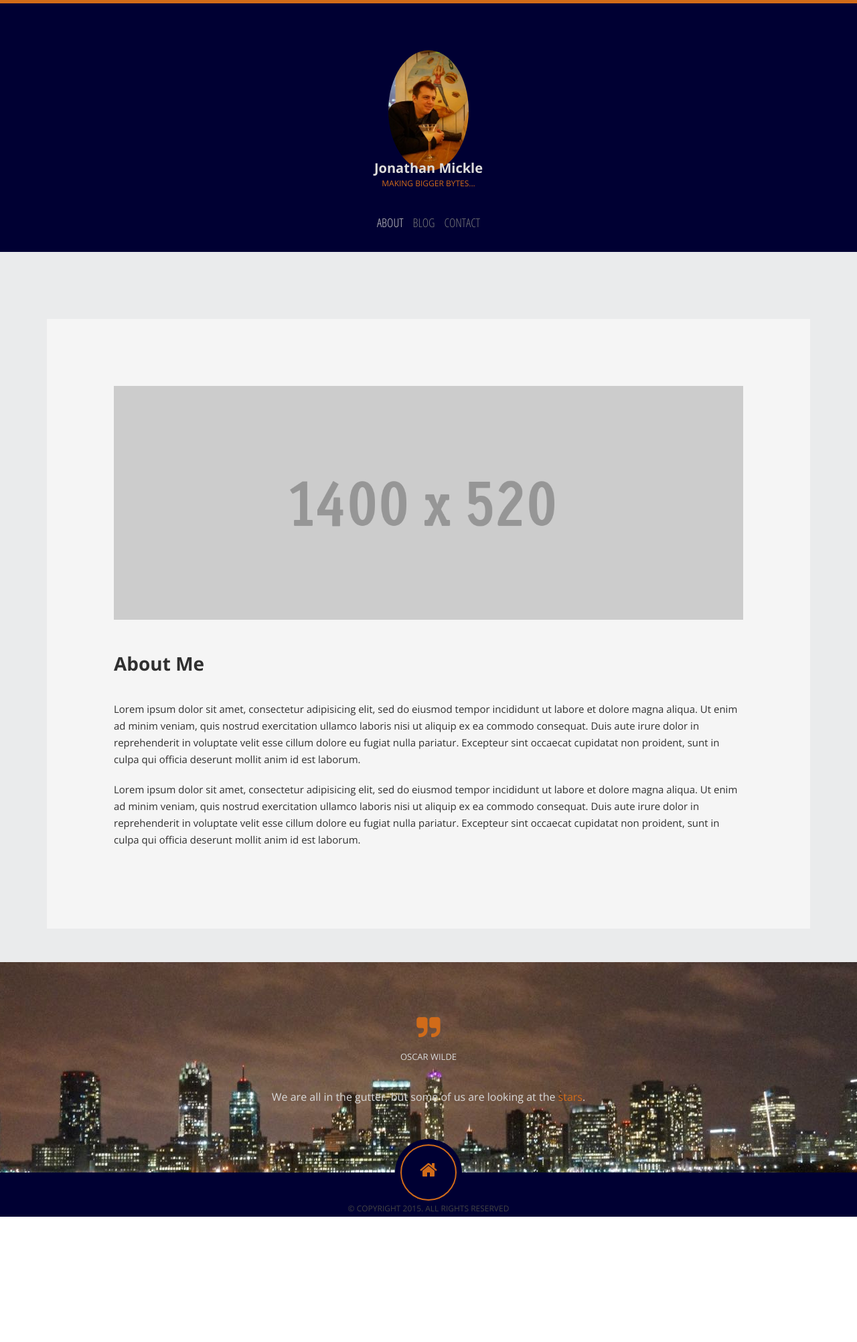
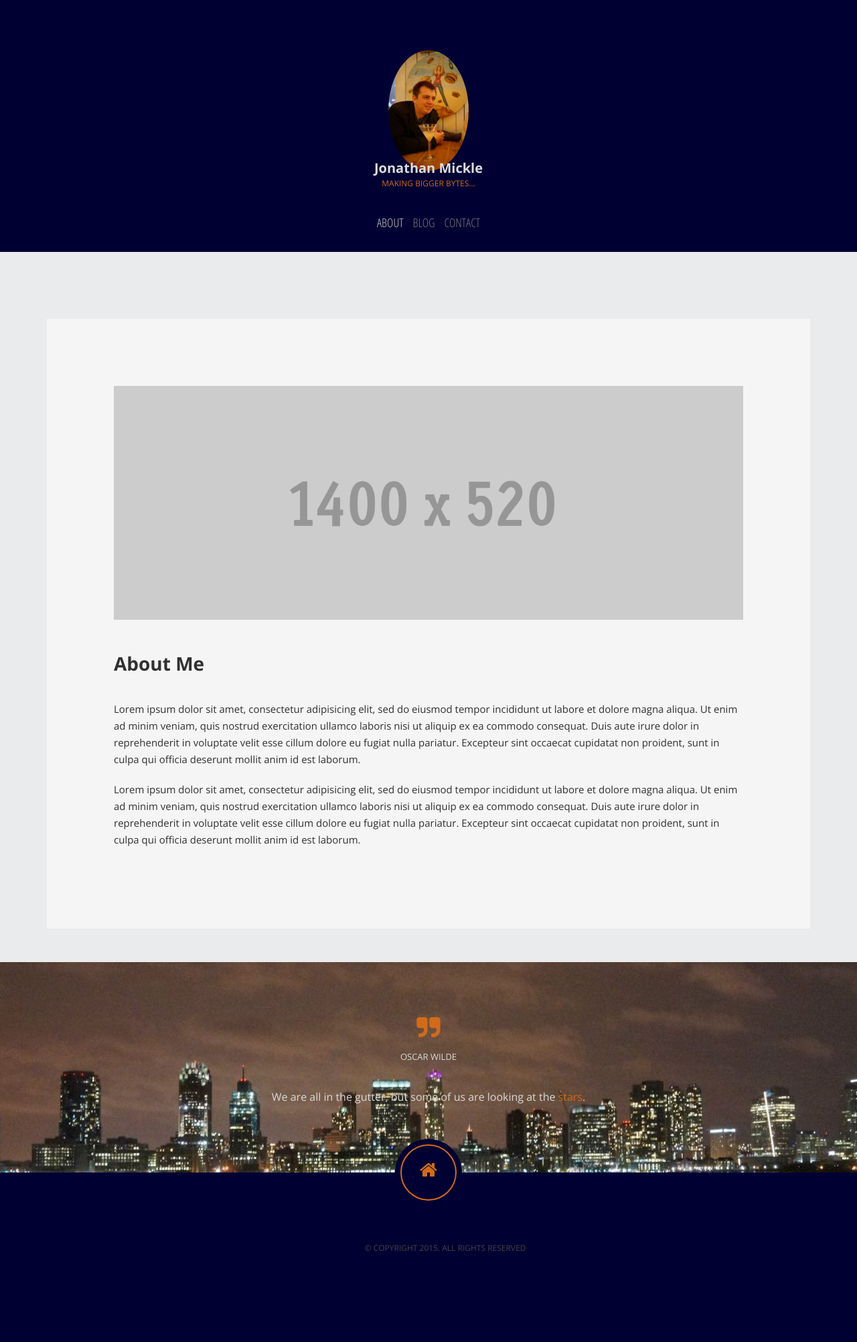
Before and after one commit to jmickle/jmickle.github.io, a Jekyll site: the page built from pages/about.html, in a window 1280 px wide. Shown: the whole page at 67% size. Built offline with Jekyll 4.4.1, drawn with Linux system fonts in a browser that asks for light colours; Markdown is read by kramdown in place of the engine named in the settings; before the commit the page ends 1816 px from its top, so only the background shows below that.

Commit message:
contact page and style changes

```diff
--- a/_includes/footer.html
+++ b/_includes/footer.html
@@ -15,11 +15,6 @@
             </div>
             <div id="bottom">
                 <div class="container">
-                    <ul id="social-icons">
-                        <li><a href="#"><i class="fa fa-facebook"></i></a></li>
-                        <li><a href="#"><i class="fa fa-twitter"></i></a></li>
-                        <li><a href="#"><i class="fa fa-linkedin"></i></a></li>
-                    </ul>
                     <div id="copyright">© COPYRIGHT 2015.  ALL RIGHTS RESERVED</div>
                     <a id="home-circle" href="{{site.url}}"><i class="fa fa-home"></i></a>
                 </div>
--- a/_includes/header.html
+++ b/_includes/header.html
@@ -28,11 +28,12 @@
             </ul>
             <div id="contact-wrapper">
                 <div id="contact-content">
-                    <i class="fa fa-envelope-o contact-icon"></i>
                     <ul id="contact-list">
-                        <li><a href="mailto:jmickle@jonathanmickle.com">jmickle@jonathanmickle.com</a></li>
-                        <li class="separator">/</li>
-                        <li><a href="#">@JonathanMickle</a></li>
+                        <li><a href="#"><i class="fa fa-envelope-o contact-icon"></i></a></li>
+                        <li><a href="#"><i class="fa fa-facebook"></i></a></li>
+                        <li><a href="#"><i class="fa fa-twitter"></i></a></li>
+                        <li><a href="#"><i class="fa fa-linkedin"></i></a></li>
+                        <li><a href="#"><i class="fa fa-github"></i></a></li>
                     </ul>
                 </div>
                 <a href="#" id="contact-close"><i class="fa fa-times"></i></a>
--- a/css/style.css
+++ b/css/style.css
@@ -1,8 +1,3 @@
-/* azee - Minimal Blog theme for Jekyll v1.0
-@2014 owwwlab
-http://themeforest.net/user/owwwlab/portfolio
-**************************************************/
-
 body{
 	font-family:'Open Sans', 'sans-serif';
 	font-size:15px;
@@ -50,7 +45,7 @@
 /*Header
  **************************************************/
 header{
-	border-top:5px solid #d16b19;
+	border-top:5px solid #000033;
 	background: #000033;
 	padding:70px 0 20px 0;
 	text-align: center;
@@ -162,7 +157,7 @@
 #contact-content{
 	text-align: center;
 	color:#d16b19;
-	padding: 122px 40px;
+	padding: 200px 40px;
 }
 
 #contact-wrapper .contact-icon{
@@ -186,7 +181,7 @@
 
 #contact-list li a{
 	font-family: 'Open Sans Condensed';
-	font-size: 30px;
+	font-size: 38px;
 }
 #contact-close{
 	display: block;
@@ -527,7 +522,7 @@
 
 /*---Bottom section---*/
 #bottom{
-	padding:100px auto 80px auto;
+	padding:100px 80px 10%;
 	text-align: center;
 	background: #000033;
 	position: relative;
@@ -540,7 +535,7 @@
 }
 #social-icons li{
 	display: inline-block;
-	margin-right: 7px;
+	margin-right: 0px;
 
 }
 #social-icons li:last-child{
```
